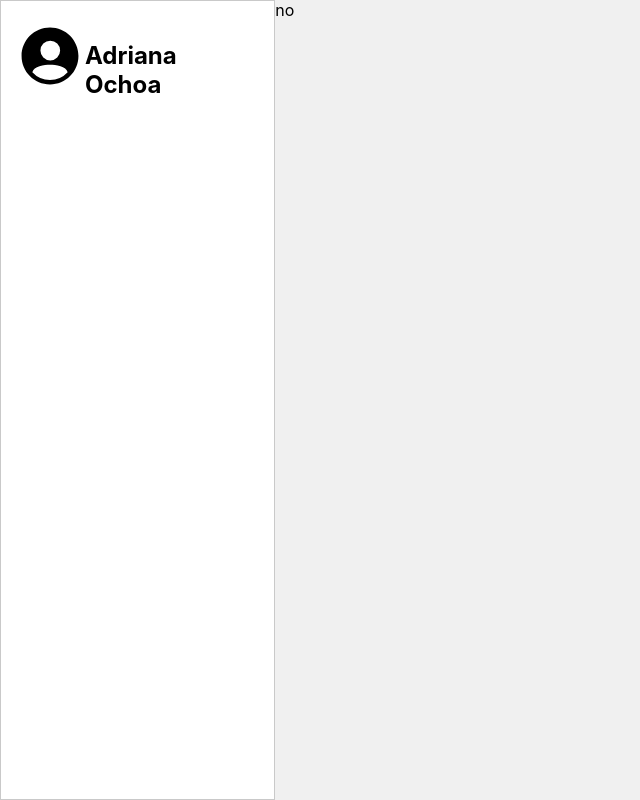
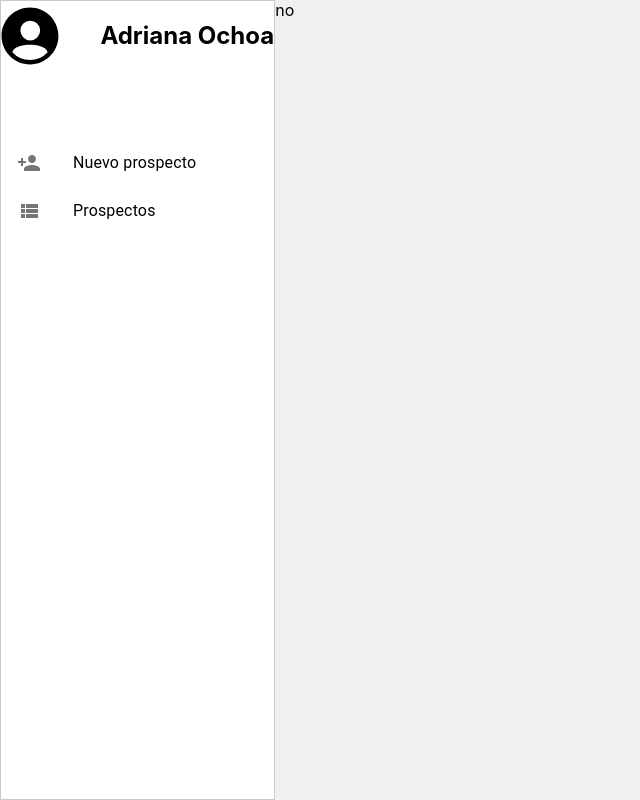
Before and after one commit to Suz8a/prospectos-front-end, a React (Create React App) app: page / in a window 1280 px wide. Shown: the whole page, without its empty margins (0-640 px from the left). Built offline with nearby package versions, Linux system fonts and the light colour scheme.

Commit message:
added option constant to side bar, created sidebar

```diff
--- a/package.json
+++ b/package.json
@@ -4,6 +4,7 @@
   "private": true,
   "dependencies": {
     "@material-ui/core": "^4.11.3",
+    "@material-ui/icons": "^4.11.2",
     "@testing-library/jest-dom": "^5.11.4",
     "@testing-library/react": "^11.1.0",
     "@testing-library/user-event": "^12.1.10",
--- a/src/components/account-info/styled.ts
+++ b/src/components/account-info/styled.ts
@@ -1,10 +1,16 @@
 import styled from "styled-components";
 
-export const InfoContainer = styled.div`
+type InfoContainerProps = {
+  margin?: string;
+};
+
+export const InfoContainer = styled.div<InfoContainerProps>`
   height: 70px;
   width: 100%;
   display: flex;
+  margin-right: 16px;
   justify-content: space-between;
+  ${({ margin }) => `margin:${margin ? margin : "0"}`}
 `;
 
 export const IconContainer = styled.div`
--- /dev/null
+++ b/src/constants.tsx
@@ -0,0 +1,7 @@
+import PersonAddIcon from "@material-ui/icons/PersonAdd";
+import ViewListIcon from "@material-ui/icons/ViewList";
+
+export const sideBarOptions = [
+  { option: "Nuevo prospecto", icon: <PersonAddIcon /> },
+  { option: "Prospectos", icon: <ViewListIcon /> },
+];
--- a/src/modules/side-bar/index.tsx
+++ b/src/modules/side-bar/index.tsx
@@ -1,13 +1,25 @@
+import { List, ListItem, ListItemIcon, ListItemText } from "@material-ui/core";
 import React from "react";
 import AccountInfo from "../../components/account-info";
+import { sideBarOptions } from "../../constants";
 import Card from "../../elements/card";
-import { SideBarContainer } from "./styled";
+import { ListContainer, SideBarContainer } from "./styled";
 
 function SideBar() {
   return (
     <Card width="350px" height="100vh">
       <SideBarContainer>
         <AccountInfo name="Adriana Ochoa" />
+        <ListContainer>
+          <List component="nav">
+            {sideBarOptions.map(({ option, icon }) => (
+              <ListItem button>
+                <ListItemIcon>{icon}</ListItemIcon>
+                <ListItemText primary={option} />
+              </ListItem>
+            ))}
+          </List>
+        </ListContainer>
       </SideBarContainer>
     </Card>
   );
--- a/src/modules/side-bar/styled.ts
+++ b/src/modules/side-bar/styled.ts
@@ -3,7 +3,12 @@ import styled from "styled-components";
 export const SideBarContainer = styled.div`
   width: 100%;
   height: 100%;
-  padding: 20px;
   display: flex;
-  flex-direction: row;
+  flex-direction: column;
 `;
+
+export const ListContainer = styled.div`
+  margin-top: 60px;
+  width: 100%;
+  height: fit-content;
+`;
```
Also changed, not shown: 1 other file (tests, documents, lock files or other folders).
